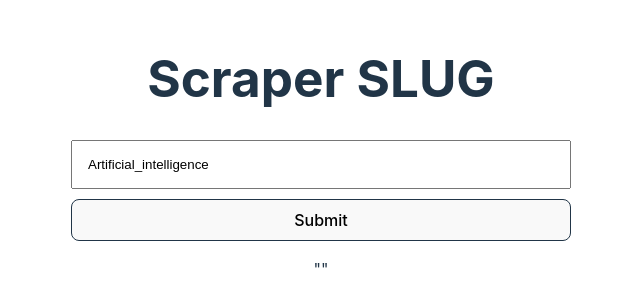
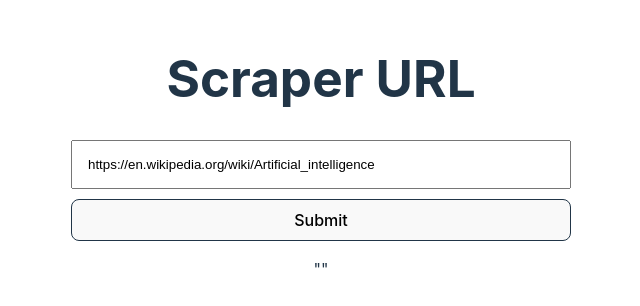
Before and after one commit to Philtoft/bachelorprojekt, a React (Vite) app in the folder trainer-ui/: page / in a window 1280 px wide. Shown: the part 244-550 px from the top of the page, without its empty margins (319-959 px from the left). Built offline with nearby package versions, Linux system fonts and the light colour scheme.

Commit message:
feat: gets wiki article

```diff
--- a/trainer-ui/src/App.tsx
+++ b/trainer-ui/src/App.tsx
@@ -6,14 +6,14 @@ import './App.css'
 
 function App() {
 
-  const [slug, setSlug] = useState('Artificial_intelligence')
+  const [wikiURL, setWikiURL] = useState('https://en.wikipedia.org/wiki/Artificial_intelligence')
   const [text, setText] = useState('')
 
   function handleSubmit() {
     axios.get('http://127.0.0.1:5000/',
       {
         headers: { "Access-Control-Allow-Origin": "*" },
-        params: { url: slug }
+        params: { url: wikiURL }
       }
     )
       .then((res) => {
@@ -28,9 +28,9 @@ function App() {
   return (
     <div className="App">
       <div style={{ flexDirection: 'column', display: 'flex', width: 500 }}>
-        <h1>Scraper SLUG</h1>
+        <h1>Scraper URL</h1>
         {/* input URL */}
-        <input type="text" style={{ padding: 15 }} onChange={(e) => setSlug(e.target.value)} value={slug} />
+        <input type="text" style={{ padding: 15 }} onChange={(e) => setWikiURL(e.target.value)} value={wikiURL} />
         {/* button */}
         <button style={{ marginTop: '10px' }} onClick={handleSubmit}>Submit</button>
         <p>{JSON.stringify(text)}</p>
```
Also changed, not shown: 1 other file (tests, documents, lock files or other folders).
